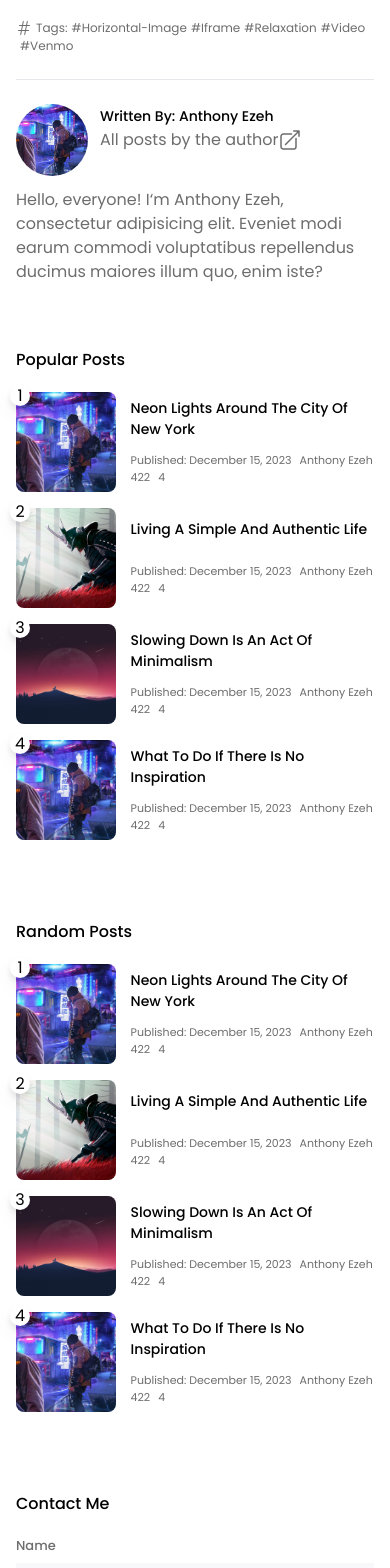
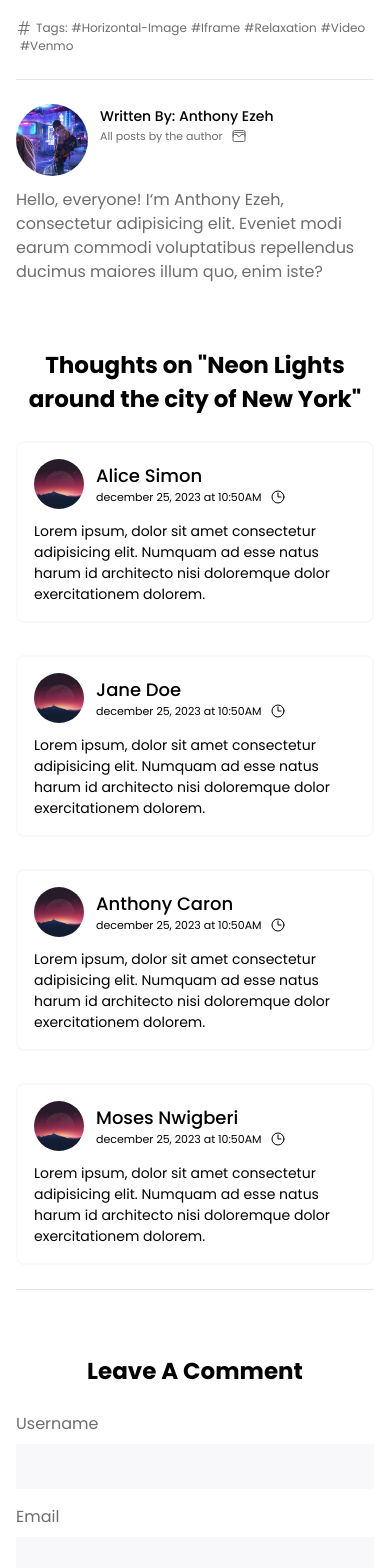
Before and after one commit to TheMoeEntity/devblog, a Next.js app: page /post in a window 390 px wide. Shown: the part 2320-3888 px from the top of the page. Built offline with nearby package versions, Linux system fonts and the light colour scheme.

Commit message:
comments ⭐⭐⭐⭐✨

```diff
--- a/src/app/post/components/Author.tsx
+++ b/src/app/post/components/Author.tsx
@@ -1,6 +1,6 @@
 import Image from "next/image";
 import React from "react";
-import { ArrowTopRight } from "./svg";
+import { ArrowTopRight, Folder } from "./svg";
 
 const Author = ({ data }: { data: string }) => {
   return (
@@ -18,8 +18,8 @@ const Author = ({ data }: { data: string }) => {
         <span className="text-[14px] text-black font-[500] ">
           Written By: {data}
         </span>
-        <p className="flex space-x-2">
-          All posts by the author <ArrowTopRight />{" "}
+        <p className="flex items-center space-x-2 text-[11px] ">
+          <span>All posts by the author</span> <Folder />
         </p>
       </div>
       <p className="w-full">
--- /dev/null
+++ b/src/app/post/components/Comment.tsx
@@ -0,0 +1,39 @@
+import { type Comments } from "@/components/types";
+import Image from "next/image";
+import React, { type ReactElement } from "react";
+import { Clock, Comment } from "./svg";
+
+const CommentComp = ({ comment }: { comment: Comments }): ReactElement => {
+  return (
+    <div className="space-y-3 rounded-lg border-[2px] border-[#F9F9FA] p-4 lg:p-6">
+      <header className="flex w-full space-x-3 items-center ">
+        <div className="h-[50px] w-[50px] relative rounded-full overflow-hidden ">
+          <Image
+            layout="fill"
+            className="transition transform hover:scale-150 duration-300"
+            objectFit="cover"
+            alt="img"
+            src={"/moonlight.jpg"}
+          />
+        </div>
+        <div className=" flex flex-col justify-center text-start ">
+          <span className="text-[18px] capitalize  text-black font-[500] ">
+            {comment.username}
+          </span>
+          <p className="flex font-[400]  space-x-2 text-[11px] ">
+            <span>{comment.date}</span> <Clock />
+          </p>
+        </div>
+      </header>
+
+      <p className="w-full text-[14px] font-[400] text-start ">
+        {/* {comment.comment} */}
+        Lorem ipsum, dolor sit amet consectetur adipisicing elit. Numquam ad
+        esse natus harum id architecto nisi doloremque dolor exercitationem
+        dolorem.
+      </p>
+    </div>
+  );
+};
+
+export default CommentComp;
--- a/src/app/post/components/Post.tsx
+++ b/src/app/post/components/Post.tsx
@@ -13,7 +13,7 @@ const Post = ({
   data: Post;
 }): ReactElement => {
   return (
-    <div className="grid grid-cols-10  w-full gap-6">
+    <div className="grid grid-cols-10  w-full gap-2 lg:gap-6">
       <div className="relative w-fit col-span-3">
         {/* Index */}
         <span className="bg-white z-10 w-5 h-5 flex justify-center items-center rounded-full text-black absolute -top-1.5 drop-shadow-lg -left-1.5 ">
@@ -35,7 +35,7 @@ const Post = ({
       </div>
 
       <div className="w-full col-span-7 flex flex-col justify-around ">
-        <h1 className="text-black text-[14px] font-[500] truncate-2-lines capitalize ">
+        <h1 className="text-black text-[16px] font-[500] truncate-2-lines capitalize ">
           {data.title}
         </h1>
 
--- a/src/app/post/components/svg.tsx
+++ b/src/app/post/components/svg.tsx
@@ -175,3 +175,22 @@ export const ArrowTopRight = (): ReactElement => {
     </svg>
   );
 };
+
+export const Folder = (): ReactElement => {
+  return (
+    <svg
+      xmlns="http://www.w3.org/2000/svg"
+      fill="none"
+      viewBox="0 0 24 24"
+      stroke-width="1.5"
+      stroke="currentColor"
+      className="w-4 h-4"
+    >
+      <path
+        stroke-linecap="round"
+        stroke-linejoin="round"
+        d="M21 12a2.25 2.25 0 0 0-2.25-2.25H15a3 3 0 1 1-6 0H5.25A2.25 2.25 0 0 0 3 12m18 0v6a2.25 2.25 0 0 1-2.25 2.25H5.25A2.25 2.25 0 0 1 3 18v-6m18 0V9M3 12V9m18 0a2.25 2.25 0 0 0-2.25-2.25H5.25A2.25 2.25 0 0 0 3 9m18 0V6a2.25 2.25 0 0 0-2.25-2.25H5.25A2.25 2.25 0 0 0 3 6v3"
+      />
+    </svg>
+  );
+};
--- a/src/app/post/page.jsx
+++ b/src/app/post/page.jsx
@@ -20,6 +20,7 @@ import Slider from "react-slick";
 import LeftButton from "./components/LeftButton";
 import RightButton from "./components/RightButton";
 import Post from "./components/Post";
+import CommentComp from "./components/Comment";
 
 const Page = () => {
   const settings = {
@@ -97,6 +98,45 @@ const Page = () => {
       {/* About the author */}
       <Author data={PostDummy[0].author} />
 
+      {/* Comments */}
+      <div className="py-10  max-w-[800px] mx-auto">
+        <h1 className="text-center text-[23px] text-black font-[600] ">
+          Thoughts on &quot;{PostDummy[0].title}&quot;
+          <div className="space-y-8 my-6">
+            {PostDummy[0].comments.map((comment, i) => (
+              <CommentComp key={i} comment={comment} />
+            ))}
+          </div>
+          <hr />
+        </h1>
+      </div>
+
+      {/* Leave a reply */}
+      <div className="my-10 w-full space-y-6  max-w-[800px] mx-auto">
+        <h1 className="text-center text-[23px] text-black font-[600] ">
+          Leave A Comment
+        </h1>
+        <form className="space-y-4 w-full flex flex-col">
+          <label className="flex flex-col w-full space-y-2">
+            <h3>Username</h3>
+            <input type="text" className="w-full bg-[#F8F8FA] h-[45px]" />
+          </label>
+          <label className="flex flex-col w-full space-y-2">
+            <h3>Email</h3>
+            <input type="text" className="w-full bg-[#F8F8FA] h-[45px]" />
+          </label>
+          <label className="flex flex-col w-full space-y-2">
+            <h3>Comment</h3>
+            <textarea
+              type="text"
+              className="w-full resize-none [150px]  bg-[#F8F8FA] "
+            />
+          </label>
+          <button className="w-[150px] rounded-lg text-white py-4 bg-[#34343B] mx-auto ">Send</button>
+        </form>
+      </div>
+
+      {/* Other Posts */}
       <div className="max-w-[1040px] lg:gap-6 flex flex-col lg:grid grid-cols-3  mx-auto">
         {/* Popular post */}
         <div className="lg:max-w-[350px] w-full my-10 mx-auto space-y-[20px] ">
--- a/src/components/dummies.tsx
+++ b/src/components/dummies.tsx
@@ -11,19 +11,27 @@ export const PostDummy: Post[] = [
     comments: [
       {
         id: "iwnownewencw",
+        username: "alice simon",
         comment: "Nice topic!",
+        date: "december 25, 2023 at 10:50AM",
       },
       {
         id: "gonerrer",
+        username: "jane doe",
         comment: "I like the pictures!",
+        date: "december 25, 2023 at 10:50AM",
       },
       {
         id: "iwnownewencw",
+        username: "anthony caron",
         comment: "It is sooo realistic ",
+        date: "december 25, 2023 at 10:50AM",
       },
       {
         id: "iwnownewencw",
+        username: "moses nwigberi",
         comment: "I want these for myself",
+        date: "december 25, 2023 at 10:50AM",
       },
     ],
     categories: ["Action", "Gaming"],
@@ -58,19 +66,27 @@ export const PostDummy: Post[] = [
     comments: [
       {
         id: "iwnownewencw",
+        username: "alice simon",
         comment: "Nice topic!",
+        date: "december 25, 2023 at 10:50AM",
       },
       {
         id: "gonerrer",
+        username: "jane doe",
         comment: "I like the pictures!",
+        date: "december 25, 2023 at 10:50AM",
       },
       {
         id: "iwnownewencw",
+        username: "anthony caron",
         comment: "It is sooo realistic ",
+        date: "december 25, 2023 at 10:50AM",
       },
       {
         id: "iwnownewencw",
+        username: "moses nwigberi",
         comment: "I want these for myself",
+        date: "december 25, 2023 at 10:50AM",
       },
     ],
     categories: ["Action", "Gaming"],
@@ -105,19 +121,27 @@ export const PostDummy: Post[] = [
     comments: [
       {
         id: "iwnownewencw",
+        username: "alice simon",
         comment: "Nice topic!",
+        date: "december 25, 2023 at 10:50AM",
       },
       {
         id: "gonerrer",
+        username: "jane doe",
         comment: "I like the pictures!",
+        date: "december 25, 2023 at 10:50AM",
       },
       {
         id: "iwnownewencw",
+        username: "anthony caron",
         comment: "It is sooo realistic ",
+        date: "december 25, 2023 at 10:50AM",
       },
       {
         id: "iwnownewencw",
+        username: "moses nwigberi",
         comment: "I want these for myself",
+        date: "december 25, 2023 at 10:50AM",
       },
     ],
     categories: ["Action", "Gaming"],
@@ -152,19 +176,27 @@ export const PostDummy: Post[] = [
     comments: [
       {
         id: "iwnownewencw",
+        username: "alice simon",
         comment: "Nice topic!",
+        date: "december 25, 2023 at 10:50AM",
       },
       {
         id: "gonerrer",
+        username: "jane doe",
         comment: "I like the pictures!",
+        date: "december 25, 2023 at 10:50AM",
       },
       {
         id: "iwnownewencw",
+        username: "anthony caron",
         comment: "It is sooo realistic ",
+        date: "december 25, 2023 at 10:50AM",
       },
       {
         id: "iwnownewencw",
+        username: "moses nwigberi",
         comment: "I want these for myself",
+        date: "december 25, 2023 at 10:50AM",
       },
     ],
     categories: ["Action", "Gaming"],
--- a/src/components/types.tsx
+++ b/src/components/types.tsx
@@ -7,7 +7,9 @@ export type Paragraph = {
 
 export type Comments = {
   id: String;
+  username: string;
   comment: String;
+  date: string;
 };
 
 export interface Post {
```
